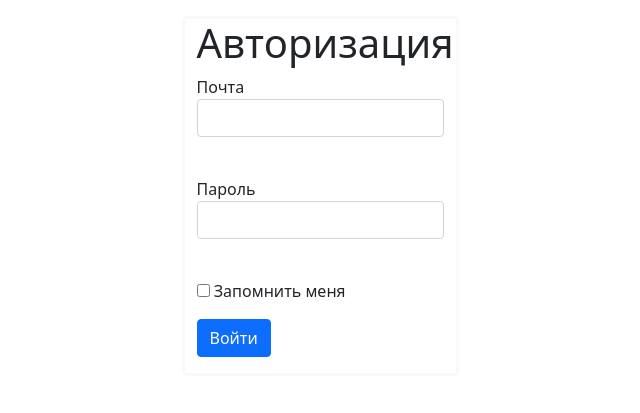
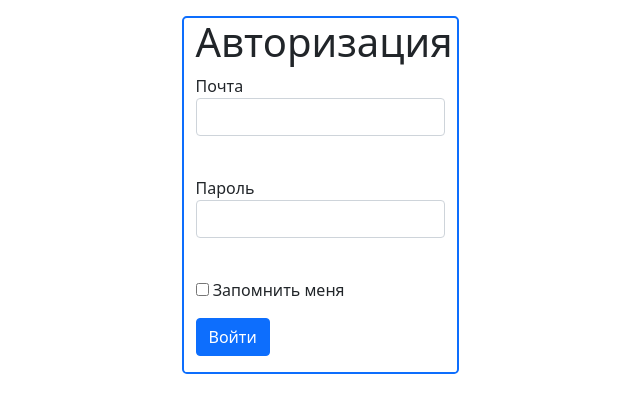
Before and after one commit to AliceG32/quiz, a Flask app: page /login in a window 1280 px wide. Shown: the part 56-469 px from the top of the page, without its empty margins (320-960 px from the left). Run offline with Flask 3, Linux system fonts and the light colour scheme.

Commit message:
change border

```diff
--- a/templates/login.html
+++ b/templates/login.html
@@ -2,7 +2,7 @@
 
 {% block content %}
 <div class="row justify-content-center p-3">
-    <div class="col-3 center-block rounded-3 border border-light border-3">
+    <div class="col-3 center-block rounded-3 border border-primary border-2">
         <h1>Авторизация</h1>
         <form action="" method="post">
             {{ form.hidden_tag() }}
--- a/templates/register.html
+++ b/templates/register.html
@@ -2,7 +2,7 @@
 
 {% block content %}
 <div class="row justify-content-center p-3">
-    <div class="col-3 center-block rounded-3 border border-light border-3">
+    <div class="col-3 center-block rounded-3 border border-primary border-2">
         <h1>Регистрация</h1>
         <form action="" method="post">
             {{ form.hidden_tag() }}
```
